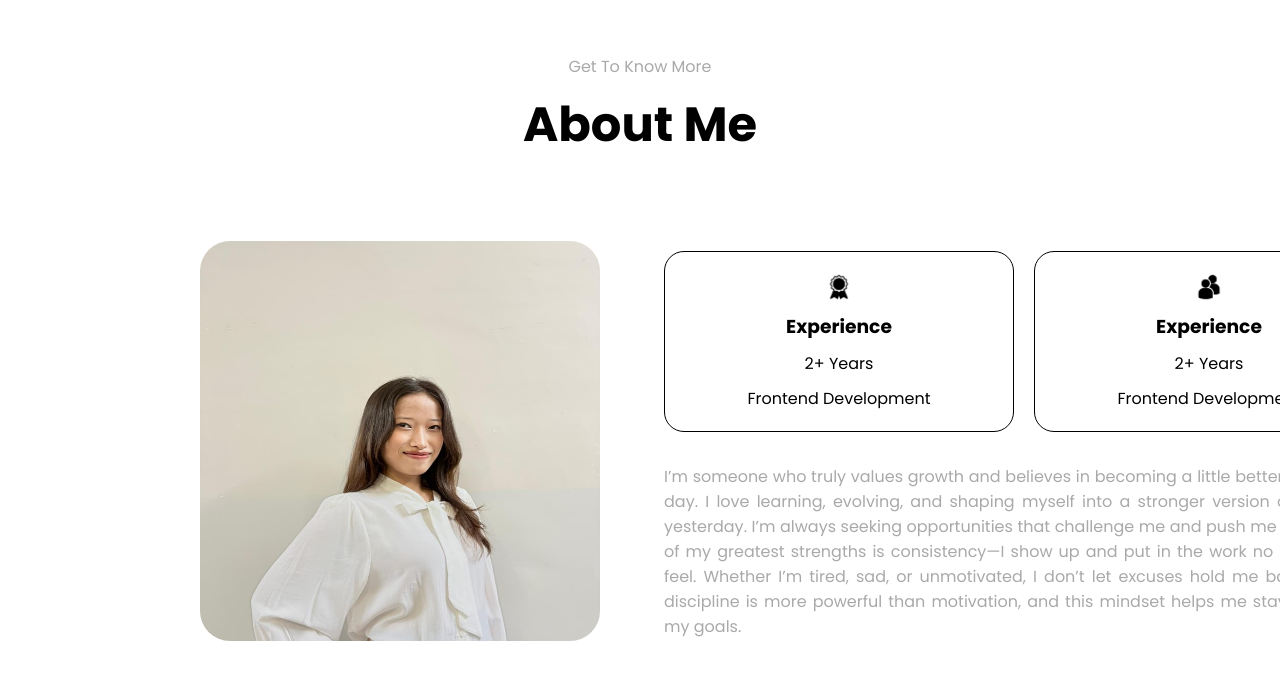
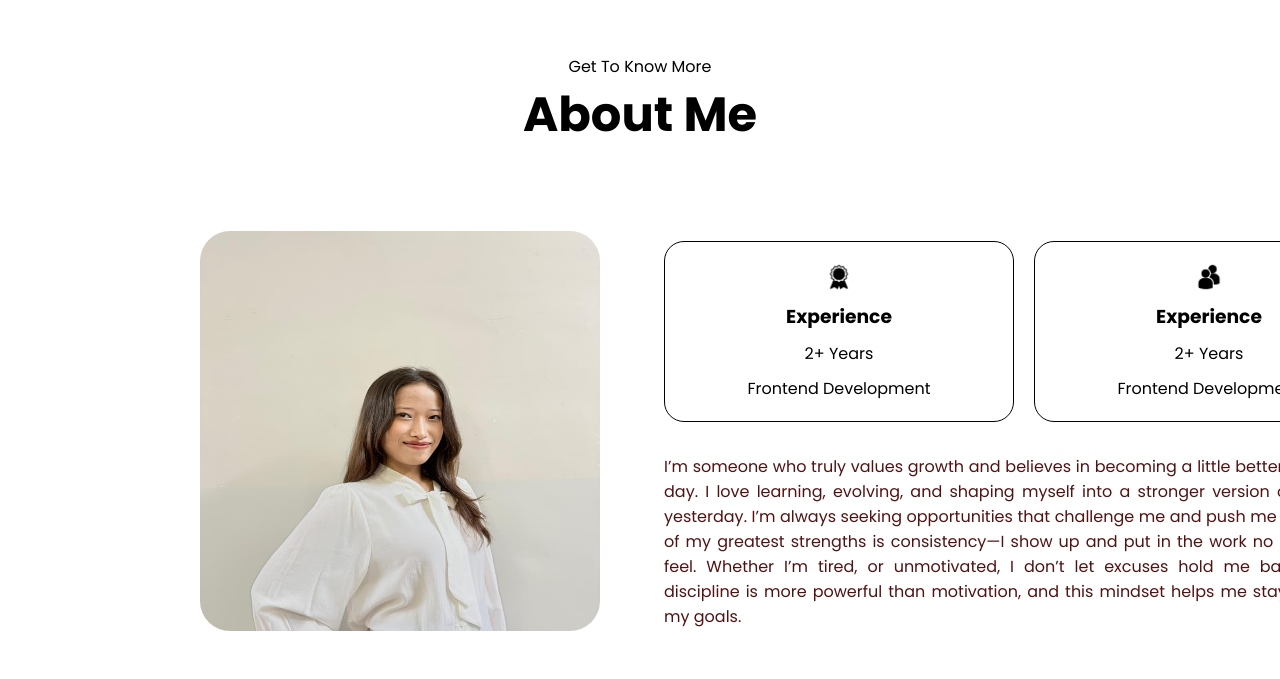
Before and after one commit to keniachandam19-coder/MY_PORTFOLIO, a plain HTML site: page index.html in a window 1280 px wide. Shown: the part 841-1520 px from the top of the page. Drawn offline with Linux system fonts and the light colour scheme.

Commit message:
Updated index.html with about-me

```diff
--- a/index.html
+++ b/index.html
@@ -77,7 +77,7 @@
                         </div>
                         <p id="about-para">I’m someone who truly values growth and believes in becoming a little better every single day. I love learning, evolving, and shaping myself into a stronger version of who I was yesterday. I’m always seeking opportunities that challenge me and push me forward.
 
-One of my greatest strengths is consistency—I show up and put in the work no matter how I feel. Whether I’m tired, sad, or unmotivated, I don’t let excuses hold me back. I believe discipline is more powerful than motivation, and this mindset helps me stay focused on my goals.
+One of my greatest strengths is consistency—I show up and put in the work no matter how I feel. Whether I’m tired, or unmotivated, I don’t let excuses hold me back. I believe discipline is more powerful than motivation, and this mindset helps me stay focused on my goals.
 
 </p>
                     </div>
--- a/style.css
+++ b/style.css
@@ -108,7 +108,7 @@ a:hover{
 }
 
 .about-container > p {
-    color: darkgray;
+    color: brown
     margin-bottom: 10px;
 }
 
@@ -143,5 +143,5 @@ a:hover{
 #about-para{
     margin-top: 2rem;
     text-align: justify;
-    color: darkgray;
+    color: rgb(82, 18, 18);
 }
```
